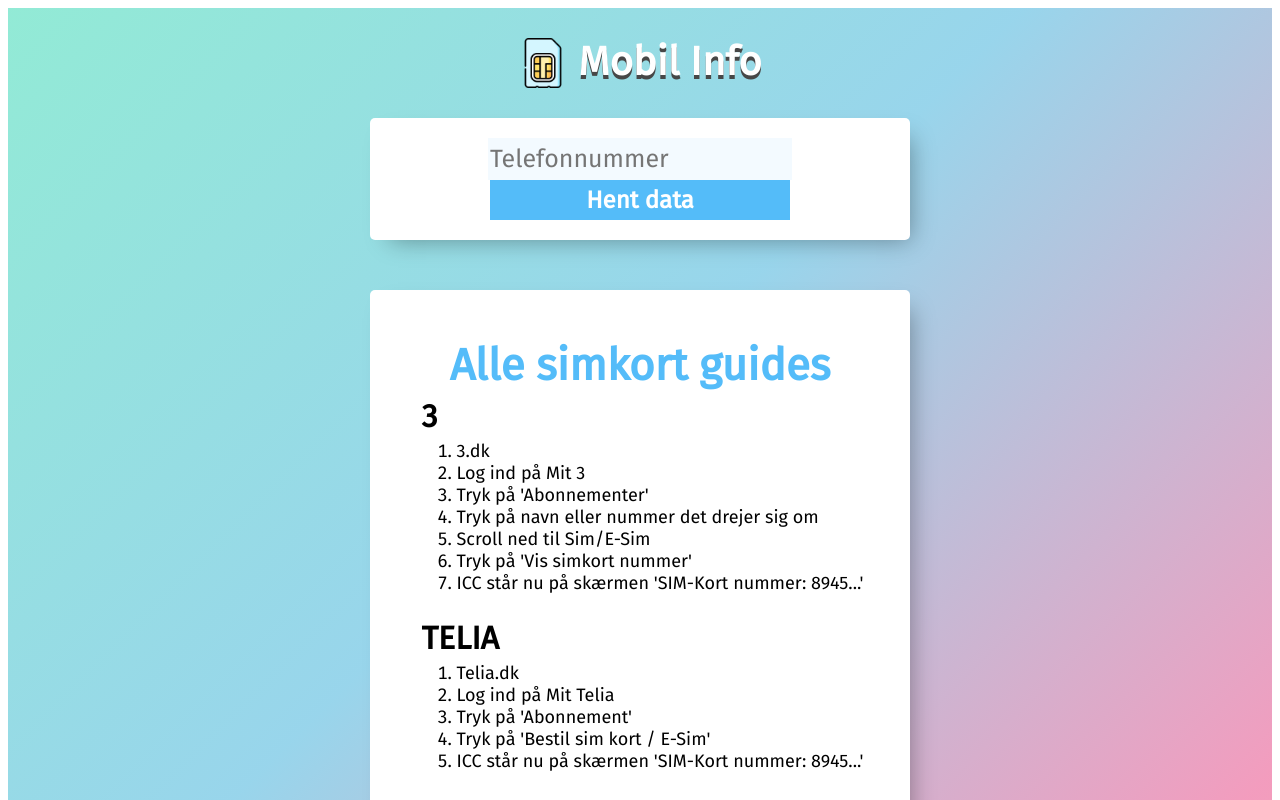
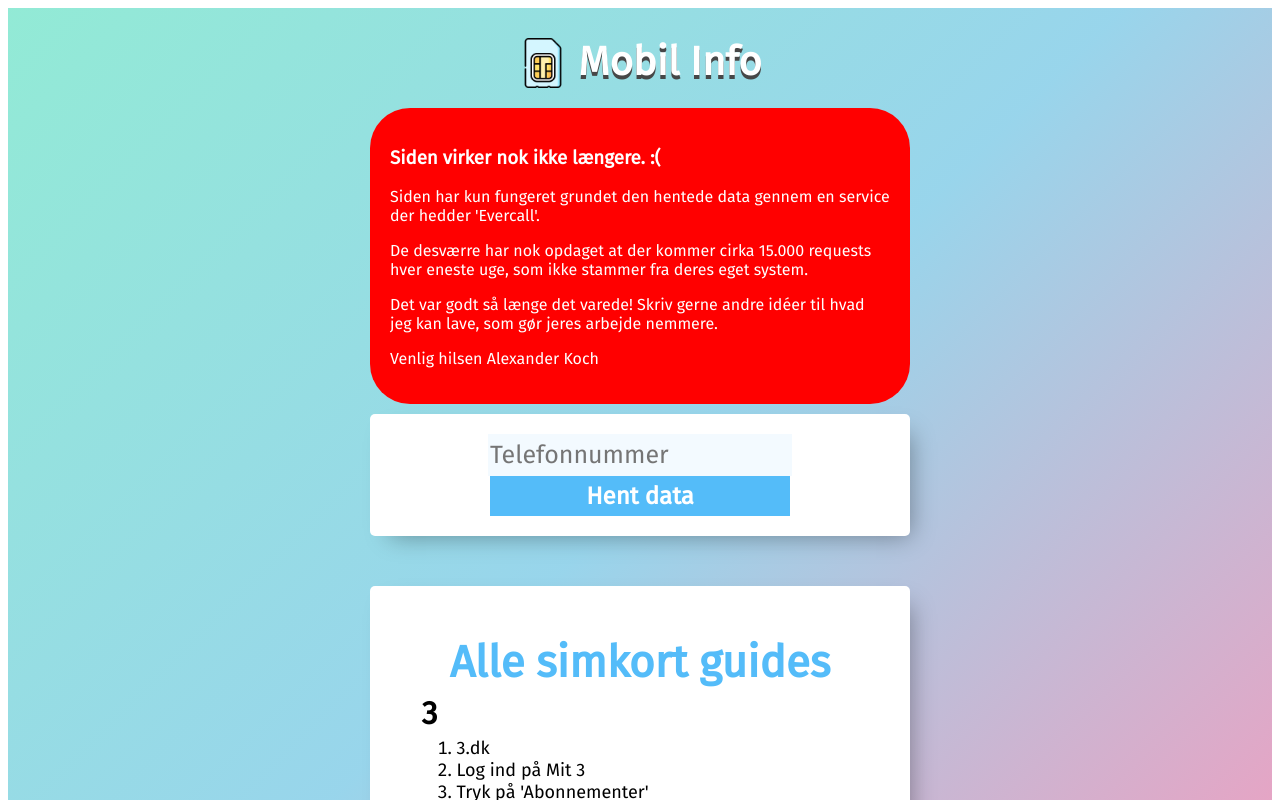
Before and after one commit to Doodzii/mobilinfo-frontend, a React (Create React App) app: page / in a window 1280 px wide. Shown: the top 800 px of the page. Built offline with nearby package versions, Linux system fonts and the light colour scheme.

Commit message:
Site no longer working

```diff
--- a/src/App.js
+++ b/src/App.js
@@ -80,6 +80,23 @@
                 <b>Mobil Info</b>
             </p>
 
+            <div class="not-working">
+                <h3>Siden virker nok ikke længere. :(</h3>
+                <p>
+                    Siden har kun fungeret grundet den hentede data gennem en service der hedder 'Evercall'.
+                </p>
+                <p>
+                De desværre har nok opdaget at der kommer cirka 15.000 requests hver eneste uge, som ikke stammer fra deres eget system.
+                </p>
+                <p>
+                    Det var godt så længe det varede! Skriv gerne andre idéer til hvad jeg kan lave, som gør jeres arbejde nemmere.
+                </p>
+                <p>
+                    Venlig hilsen
+                    Alexander Koch
+                </p>
+            </div>
+
             <div class="search-container">
                 <input
                     className="number"
--- a/src/styles/app.css
+++ b/src/styles/app.css
@@ -93,3 +93,11 @@
     animation: spinner 0.5s linear infinite;
     margin-top: 20px;
 }
+
+.not-working {
+    background-color: red;
+    color: white;
+    width: 500px;
+    padding: 20px;
+    border-radius: 40px;
+}
```
